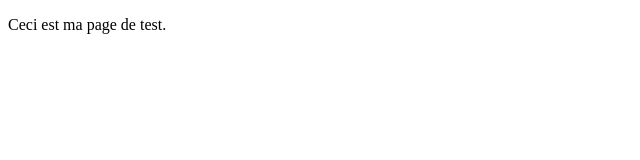
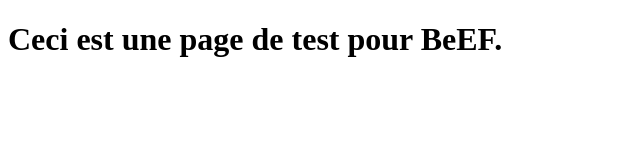
Before and after one commit to robinaptor/TheBeef, a plain HTML site: page index.html in a window 1280 px wide. Shown: the whole page, without its empty margins (0-640 px from the left). Drawn offline with Linux system fonts and the light colour scheme.

Commit message:
Update index.html

```diff
--- a/index.html
+++ b/index.html
@@ -1,10 +1,10 @@
 <!DOCTYPE html>
 <html>
 <head>
-    <title>Page de Test</title>
+    <title>Ma Page de Test</title>
 </head>
 <body>
-    <p>Ceci est ma page de test.</p>
+    <h1>Ceci est une page de test pour BeEF.</h1>
 
     </body>
 </html>
```
